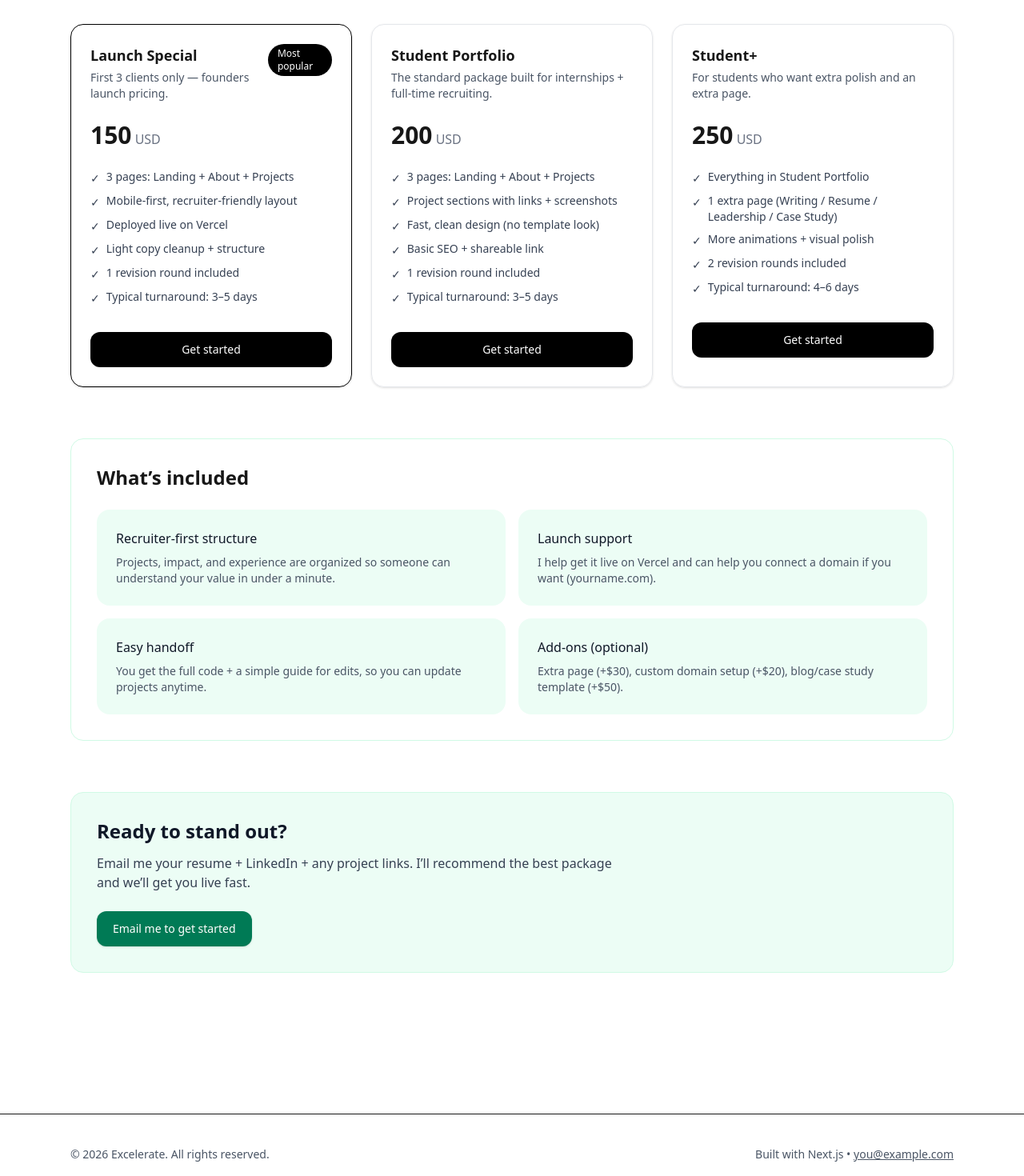
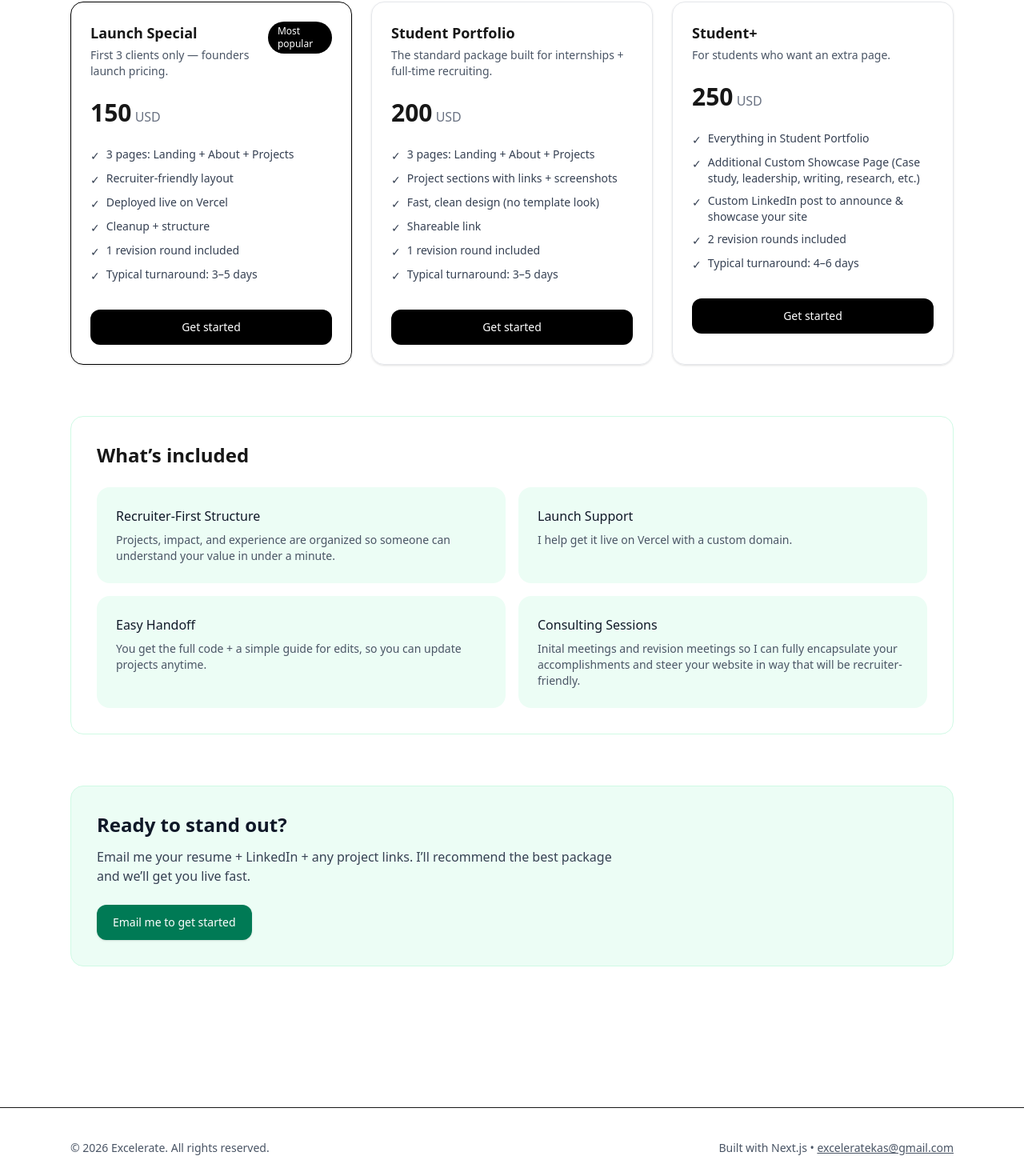
Before and after one commit to katsullivan58-rgb/exceleratesite, a Next.js app: page /services in a window 1280 px wide. Shown: the part 456-1926 px from the top of the page at 80% size. Built offline with nearby package versions, Linux system fonts and the light colour scheme.

Commit message:
Update Student+ pricing copy

```diff
--- a/app/about/page.tsx
+++ b/app/about/page.tsx
@@ -125,9 +125,9 @@ export default function About() {
               Email me at{" "}
               <a
                 className="font-medium text-emerald-800 underline decoration-emerald-300 underline-offset-4 hover:decoration-emerald-500"
-                href="mailto:you@example.com"
+                href="mailto:exceleratekas@gmail.com"
               >
-                you@example.com
+                exceleratekas@gmail.com
               </a>{" "}
               and tell me what you need.
             </p>
--- a/app/layout.tsx
+++ b/app/layout.tsx
@@ -2,7 +2,7 @@ import "./globals.css";
 import { Navbar } from "@/components/Navbar";
 
 export const metadata = {
-  title: "Excelerate | Websites that ship fast",
+  title: "Excelerate",
   description: "Excelerate builds clean, fast websites for small businesses and professionals.",
 };
 
@@ -22,8 +22,8 @@ export default function RootLayout({
               <p>© {new Date().getFullYear()} Excelerate. All rights reserved.</p>
               <p>
                 Built with Next.js •{" "}
-                <a className="underline" href="mailto:you@example.com">
-                  you@example.com
+                <a className="underline" href="mailto:exceleratekas@gmail.com">
+                  exceleratekas@gmail.com
                 </a>
               </p>
             </div>
--- a/app/page.tsx
+++ b/app/page.tsx
@@ -68,7 +68,7 @@ export default function HomePage() {
               </Link>
 
               <a
-                href="mailto:you@example.com?subject=Excelerate%20Consult%20Request"
+                href="mailto:exceleratekas@gmail.com?subject=Excelerate%20Consult%20Request"
                 className="rounded-xl border border-emerald-200 bg-white px-5 py-3 text-sm font-medium text-emerald-900 hover:bg-emerald-50 active:scale-[0.99]"
               >
                 Book a quick consult
@@ -88,9 +88,7 @@ export default function HomePage() {
               <Stat value="One link" label="projects + proof" />
             </motion.div>
 
-            <motion.p variants={fadeUp} className="mt-6 text-sm text-gray-500">
-              *Not a magic wand. But honestly? Very close.
-            </motion.p>
+
           </div>
 
           {/* right “preview” */}
@@ -222,7 +220,7 @@ export default function HomePage() {
                 View pricing
               </Link>
               <a
-                href="mailto:you@example.com?subject=Excelerate%20Launch%20Client"
+                href="mailto:exceleratekas@gmail.com?subject=Excelerate%20Launch%20Client"
                 className="rounded-xl border border-emerald-200 bg-white px-5 py-3 text-sm font-medium text-emerald-900 hover:bg-emerald-50"
               >
                 Email to book
--- a/app/services/page.tsx
+++ b/app/services/page.tsx
@@ -15,9 +15,7 @@ export default function Services() {
       </h1>
 
       <p className="mt-5 max-w-3xl text-lg text-gray-600">
-        The job market is brutal. Your resume can’t carry everything, so your website has to.
-        Excelerate builds clean, modern personal sites where your projects and impact are easy to see —
-        in one link.
+        Fill in that pesky 'link' section of job applications with a custom built site that shows your accomplishments!
       </p>
 
       <div className="mt-10 flex flex-wrap gap-3">
@@ -44,9 +42,9 @@ export default function Services() {
           popular
           features={[
             "3 pages: Landing + About + Projects",
-            "Mobile-first, recruiter-friendly layout",
+            "Recruiter-friendly layout",
             "Deployed live on Vercel",
-            "Light copy cleanup + structure",
+            "Cleanup + structure",
             "1 revision round included",
             "Typical turnaround: 3–5 days",
           ]}
@@ -60,7 +58,7 @@ export default function Services() {
             "3 pages: Landing + About + Projects",
             "Project sections with links + screenshots",
             "Fast, clean design (no template look)",
-            "Basic SEO + shareable link",
+            "Shareable link",
             "1 revision round included",
             "Typical turnaround: 3–5 days",
           ]}
@@ -69,13 +67,13 @@ export default function Services() {
         <PricingCard
           title="Student+"
           price="250"
-          description="For students who want extra polish and an extra page."
+          description="For students who want an extra page."
           features={[
             "Everything in Student Portfolio",
-            "1 extra page (Writing / Resume / Leadership / Case Study)",
-            "More animations + visual polish",
+            "Additional Custom Showcase Page (Case study, leadership, writing, research, etc.)",
+            "Custom LinkedIn post to announce & showcase your site",
             "2 revision rounds included",
-            "Typical turnaround: 4–6 days",
+            "Typical turnaround: 4–6 days"
           ]}
         />
       </div>
@@ -86,7 +84,7 @@ export default function Services() {
 
         <div className="mt-6 grid gap-4 md:grid-cols-2 text-gray-700">
           <div className="rounded-2xl bg-emerald-50 p-6">
-            <h3 className="font-medium text-gray-900">Recruiter-first structure</h3>
+            <h3 className="font-medium text-gray-900">Recruiter-First Structure</h3>
             <p className="mt-2 text-sm text-gray-600">
               Projects, impact, and experience are organized so someone can understand your value in
               under a minute.
@@ -94,24 +92,23 @@ export default function Services() {
           </div>
 
           <div className="rounded-2xl bg-emerald-50 p-6">
-            <h3 className="font-medium text-gray-900">Launch support</h3>
+            <h3 className="font-medium text-gray-900">Launch Support</h3>
             <p className="mt-2 text-sm text-gray-600">
-              I help get it live on Vercel and can help you connect a domain if you want
-              (yourname.com).
+              I help get it live on Vercel with a custom domain.
             </p>
           </div>
 
           <div className="rounded-2xl bg-emerald-50 p-6">
-            <h3 className="font-medium text-gray-900">Easy handoff</h3>
+            <h3 className="font-medium text-gray-900">Easy Handoff</h3>
             <p className="mt-2 text-sm text-gray-600">
               You get the full code + a simple guide for edits, so you can update projects anytime.
             </p>
           </div>
 
           <div className="rounded-2xl bg-emerald-50 p-6">
-            <h3 className="font-medium text-gray-900">Add-ons (optional)</h3>
+            <h3 className="font-medium text-gray-900">Consulting Sessions</h3>
             <p className="mt-2 text-sm text-gray-600">
-              Extra page (+$30), custom domain setup (+$20), blog/case study template (+$50).
+              Inital meetings and revision meetings so I can fully encapsulate your accomplishments and steer your website in way that will be recruiter-friendly.
             </p>
           </div>
         </div>
```
